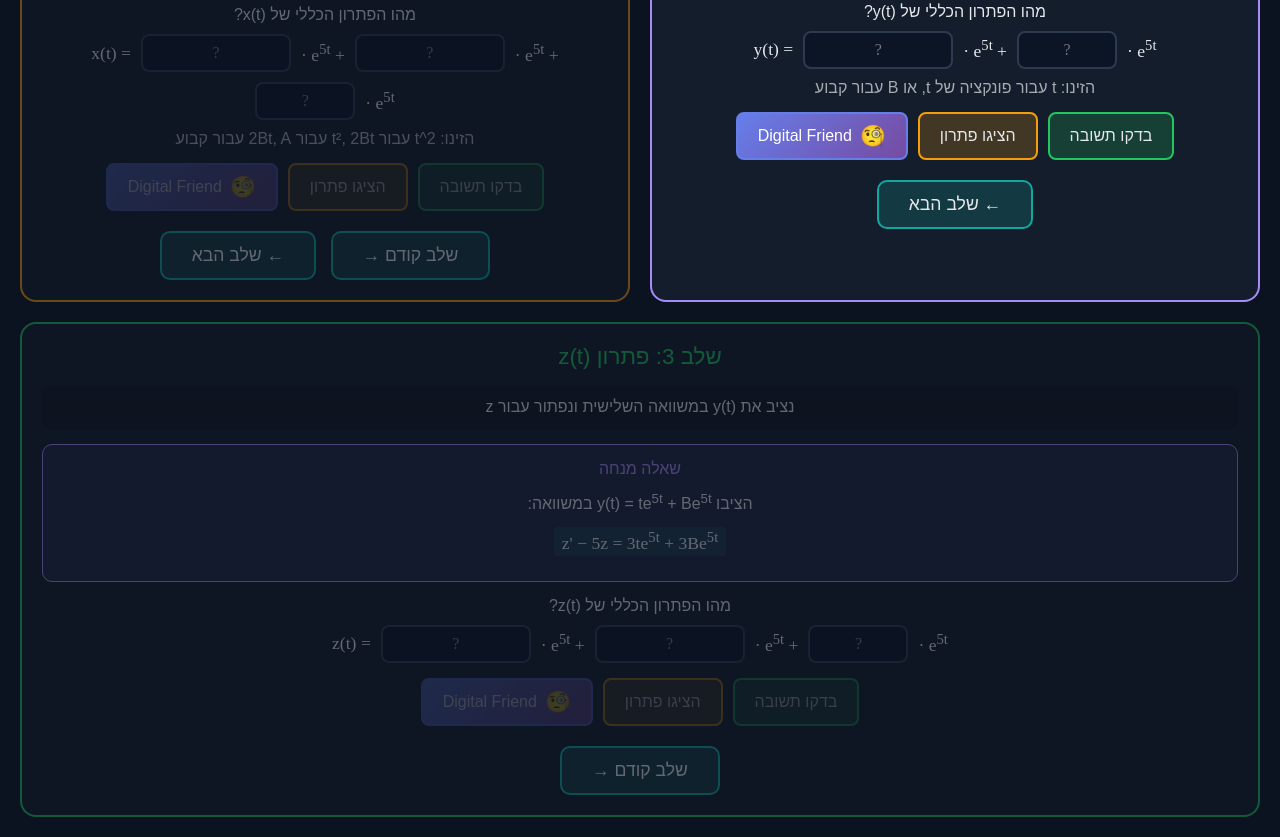
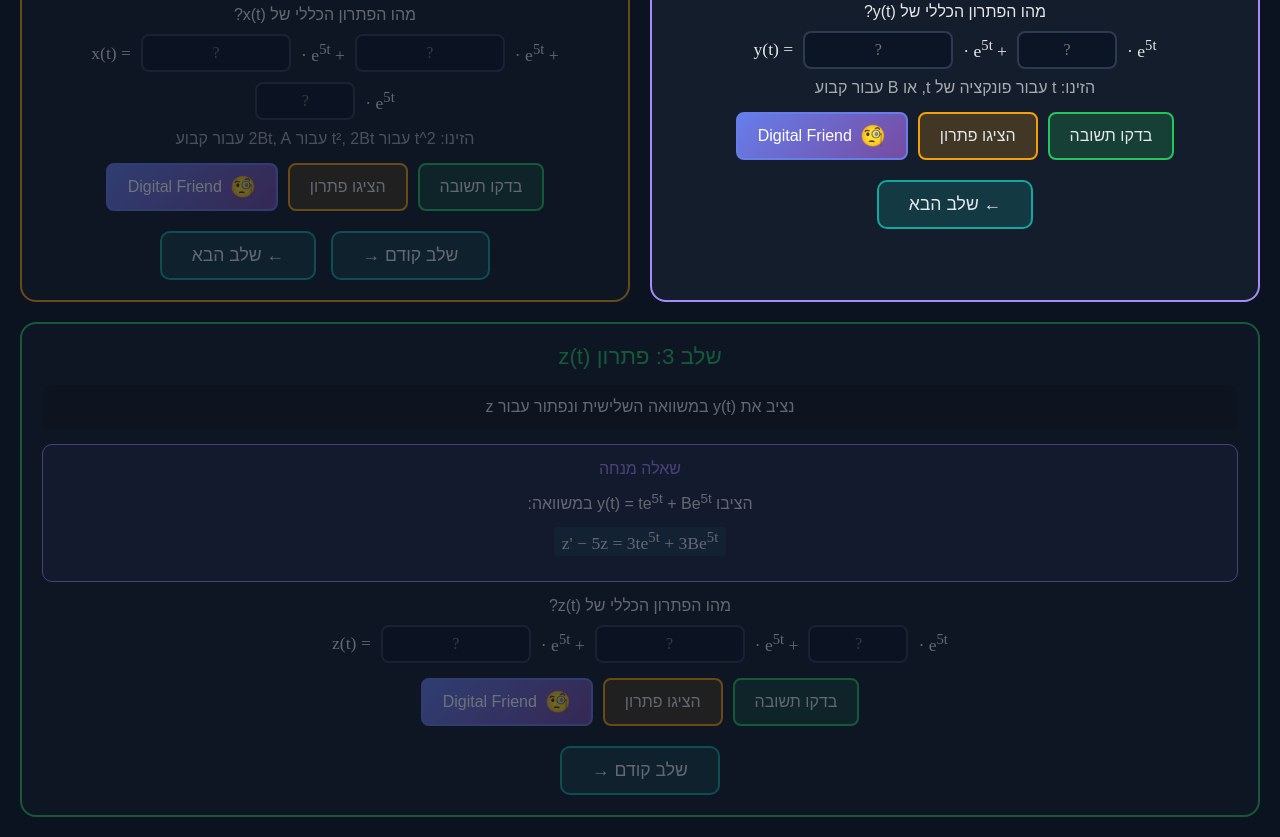
Before and after one commit to shir-openu/mmn-13-Q-4, a website: page index.html in a window 1280 px wide. Shown: the part 889-1726 px from the top of the page. Drawn offline with Linux system fonts and the light colour scheme.

Commit message:
Enable all stages from start - no sequential restrictions

```diff
--- a/index.html
+++ b/index.html
@@ -788,9 +788,9 @@
             <div class="feedback" id="feedback2"></div>
 
             <div class="controls">
-                <button class="control-btn primary" id="check2" disabled>בדקו תשובה</button>
-                <button class="control-btn show-solution" id="show2" disabled>הציגו פתרון</button>
-                <button class="df-btn" id="df2" disabled>
+                <button class="control-btn primary" id="check2">בדקו תשובה</button>
+                <button class="control-btn show-solution" id="show2">הציגו פתרון</button>
+                <button class="df-btn" id="df2">
                     <span class="df-icon">🧐</span>
                     <span>Digital Friend</span>
                 </button>
@@ -873,9 +873,9 @@
             <div class="feedback" id="feedback3"></div>
 
             <div class="controls">
-                <button class="control-btn primary" id="check3" disabled>בדקו תשובה</button>
-                <button class="control-btn show-solution" id="show3" disabled>הציגו פתרון</button>
-                <button class="df-btn" id="df3" disabled>
+                <button class="control-btn primary" id="check3">בדקו תשובה</button>
+                <button class="control-btn show-solution" id="show3">הציגו פתרון</button>
+                <button class="df-btn" id="df3">
                     <span class="df-icon">🧐</span>
                     <span>Digital Friend</span>
                 </button>
@@ -1006,12 +1006,7 @@
             });
 
             // Enable/disable buttons based on previous step completion
-            document.getElementById('check2').disabled = !stepCompleted[0];
-            document.getElementById('show2').disabled = !stepCompleted[0];
-            document.getElementById('df2').disabled = !stepCompleted[0];
-            document.getElementById('check3').disabled = !stepCompleted[1];
-            document.getElementById('show3').disabled = !stepCompleted[1];
-            document.getElementById('df3').disabled = !stepCompleted[1];
+            // All stages are accessible - no restrictions based on previous step completion
         }
 
         // Show feedback
```
